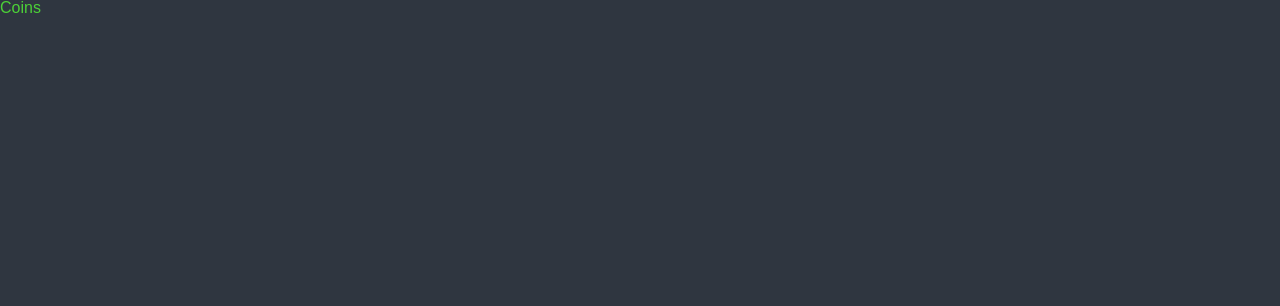
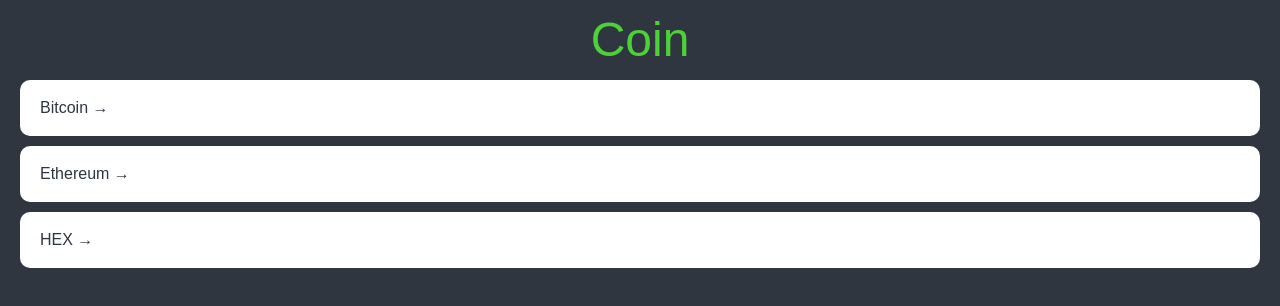
Before and after one commit to oneday0230/ReactJS, a React (Create React App) app in the folder react-master/: page / in a window 1280 px wide. Shown: the top 306 px of the page. Built offline with nearby package versions, Linux system fonts and the light colour scheme.

Commit message:
CRYPTO TRACKER - home part1
#5 set style & route

```diff
--- a/react-master/src/App.tsx
+++ b/react-master/src/App.tsx
@@ -40,6 +40,7 @@ const GlobalStyle = createGlobalStyle`
   }
   a {
     text-decoration: none;
+    color: inherit;
   }
   menu, ol, ul {
     list-style: none;
--- a/react-master/src/routes/Coins.tsx
+++ b/react-master/src/routes/Coins.tsx
@@ -1,12 +1,84 @@
+import { Link } from "react-router-dom";
 import styled from "styled-components";
 
+const Container = styled.div`
+    padding: 0 20px;
+`;
+const Header = styled.header`
+    height: 10vh;
+    display: flex;
+    justify-content: center;
+    align-items: center;
+`;
+const CoinsList = styled.ul`
+`;
+const Coin = styled.li`
+   background-color: white;
+   color: ${props => props.theme.bgColor};
+   margin-bottom: 10px;
+   border-radius: 10px;
+   a {
+    padding: 20px;
+    transition: color 0.2s ease-in;
+    display: block;
+   }
+   &:hover {
+    a {
+        color: ${props => props.theme.accentColor};
+    }
+   }
+`;
 const Title = styled.h1`
+    font-size: 48px;
     color: ${props => props.theme.accentColor}
 `;
 
+const coins = [
+    {
+        id: "btc-bitcoin",
+        name: "Bitcoin",
+        symbol: "BTC",
+        rank: 1,
+        is_new: false,
+        is_active: true,
+        type: "coin",
+        },
+        {
+        id: "eth-ethereum",
+        name: "Ethereum",
+        symbol: "ETH",
+        rank: 2,
+        is_new: false,
+        is_active: true,
+        type: "coin",
+        },
+        {
+        id: "hex-hex",
+        name: "HEX",
+        symbol: "HEX",
+        rank: 3,
+        is_new: false,
+        is_active: true,
+        type: "token",
+    },
+];
+
 function Coins()
 {
-    return <Title>Coins</Title>;
+    return (
+        <Container>
+            <Header>
+                <Title>Coin</Title>
+            </Header>
+            <CoinsList>
+                {coins.map(coin => (
+                    <Coin key={coin.id}>
+                        <Link to={`/${coin.id}`}>{coin.name} &rarr;</Link>
+                    </Coin>
+                ))}
+            </CoinsList>
+        </Container>
+    );
 }
 
 export default Coins;
```
